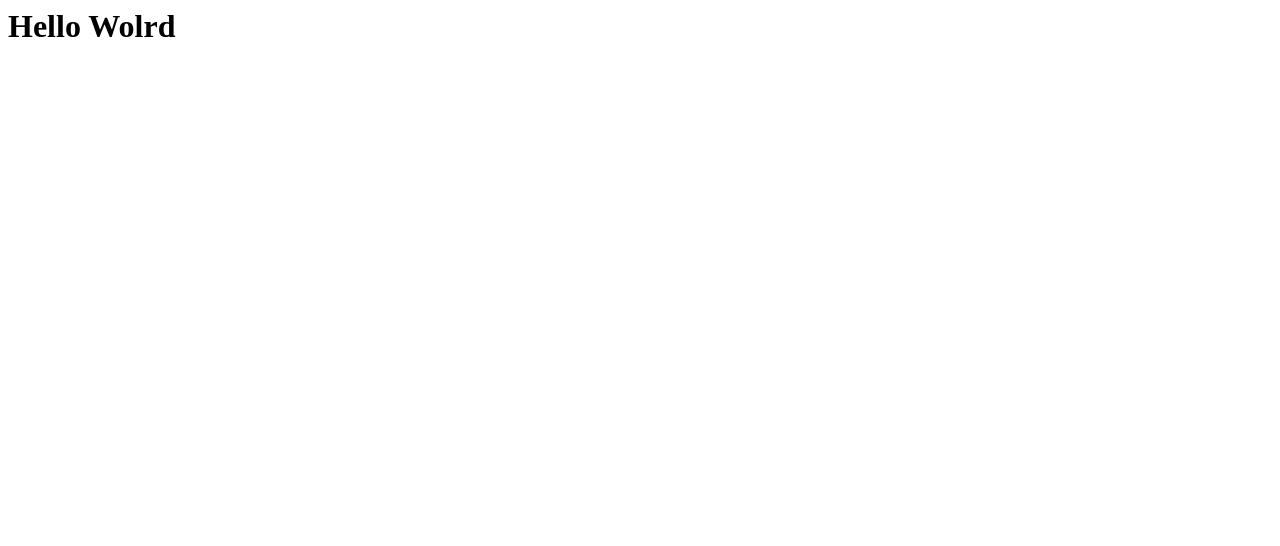
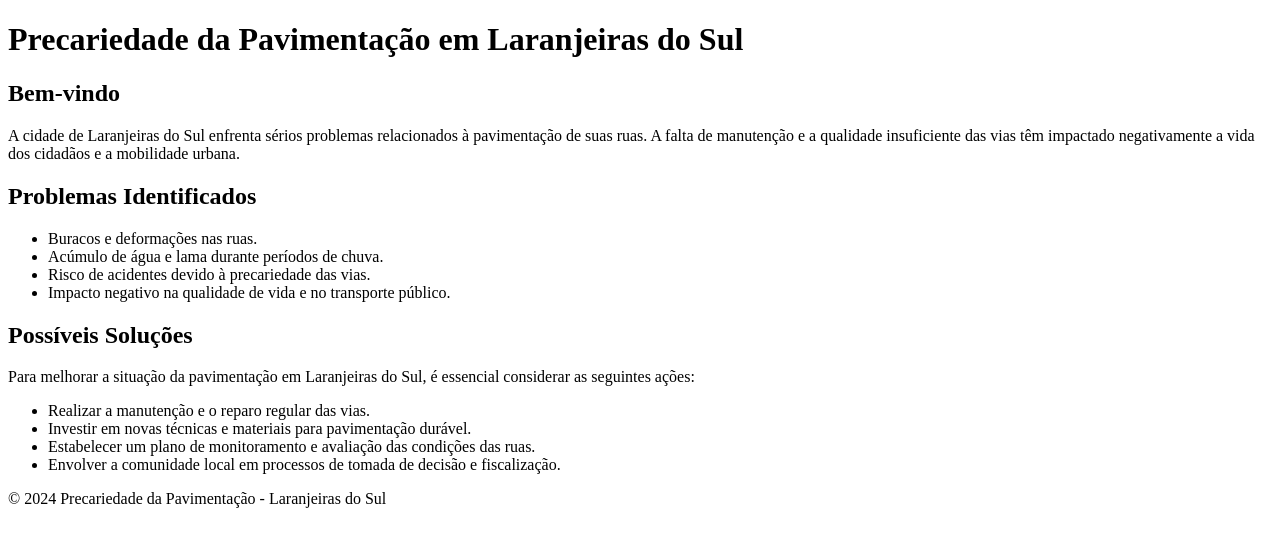
Before and after one commit to VitorGalera/A-falta-de-pavimenta-o-em-Laranjeiras-do-Sul, a plain HTML site: page index.html in a window 1280 px wide. Drawn offline with Linux system fonts and the light colour scheme.

Commit message:
Update index.html

```diff
--- a/index.html
+++ b/index.html
@@ -1,7 +1,45 @@
-<html>
-    <head>
-    </head>
-    <body>
-        <h1>Hello Wolrd</h1>
-    </body>
+<!DOCTYPE html>
+<html lang="pt-BR">
+<head>
+    <meta charset="UTF-8">
+    <meta name="viewport" content="width=device-width, initial-scale=1.0">
+    <title>Precariedade da Pavimentação em Laranjeiras do Sul</title>
+    <link rel="stylesheet" href="styles.css">
+</head>
+<body>
+    <header>
+        <h1>Precariedade da Pavimentação em Laranjeiras do Sul</h1>
+    </header>
+    <main>
+        <section class="intro">
+            <h2>Bem-vindo</h2>
+            <p>A cidade de Laranjeiras do Sul enfrenta sérios problemas relacionados à pavimentação de suas ruas. A falta de manutenção e a qualidade insuficiente das vias têm impactado negativamente a vida dos cidadãos e a mobilidade urbana.</p>
+        </section>
+
+        <section class="problemas">
+            <h2>Problemas Identificados</h2>
+            <ul>
+                <li>Buracos e deformações nas ruas.</li>
+                <li>Acúmulo de água e lama durante períodos de chuva.</li>
+                <li>Risco de acidentes devido à precariedade das vias.</li>
+                <li>Impacto negativo na qualidade de vida e no transporte público.</li>
+            </ul>
+        </section>
+
+        <section class="solucoes">
+            <h2>Possíveis Soluções</h2>
+            <p>Para melhorar a situação da pavimentação em Laranjeiras do Sul, é essencial considerar as seguintes ações:</p>
+            <ul>
+                <li>Realizar a manutenção e o reparo regular das vias.</li>
+                <li>Investir em novas técnicas e materiais para pavimentação durável.</li>
+                <li>Estabelecer um plano de monitoramento e avaliação das condições das ruas.</li>
+                <li>Envolver a comunidade local em processos de tomada de decisão e fiscalização.</li>
+            </ul>
+        </section>
+    </main>
+
+    <footer>
+        <p>&copy; 2024 Precariedade da Pavimentação - Laranjeiras do Sul</p>
+    </footer>
+</body>
 </html>
```
